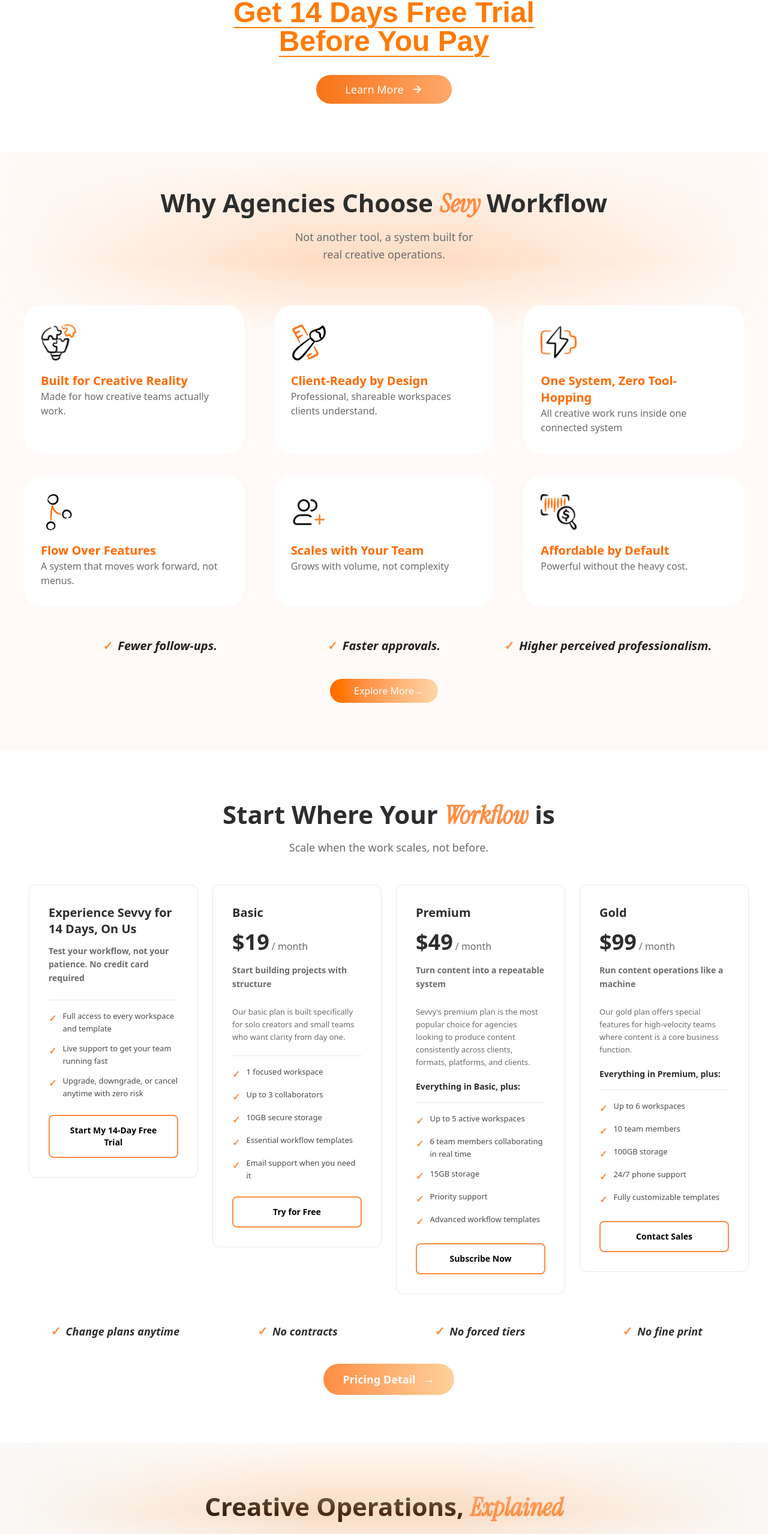
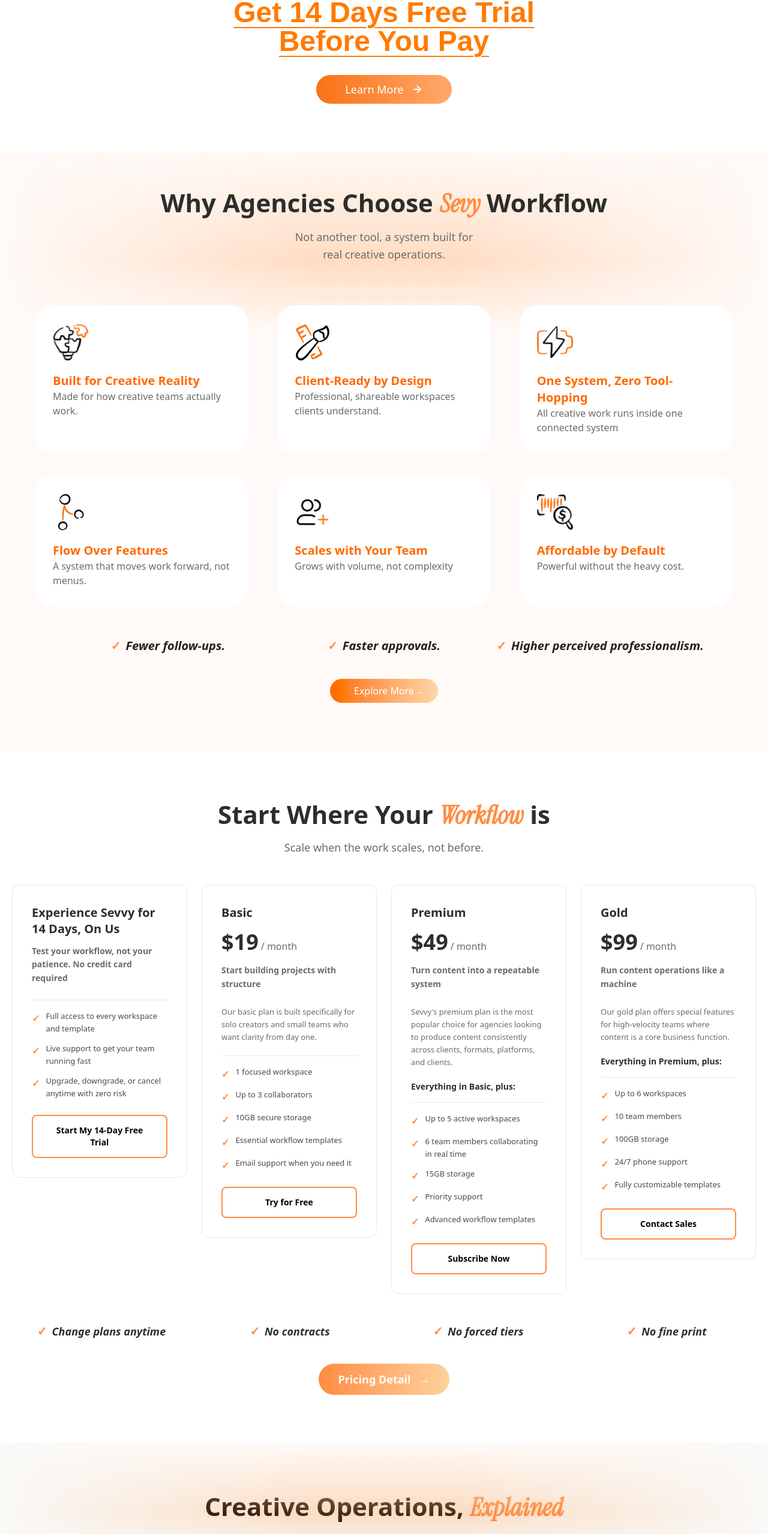
Before and after one commit to alihussnain1122/Sevvy, a React (Vite) app: page / in a window 1280 px wide. Shown: the part 5088-7646 px from the top of the page at 60% size. Built offline with nearby package versions, Linux system fonts and the light colour scheme; the HTML template or start-up script is replaced by a standard one; a web font is replaced by a local one.

Commit message:
QC of Home page 3-revision

```diff
--- a/src/components/Home/Choose.css
+++ b/src/components/Home/Choose.css
@@ -1,6 +1,6 @@
 .choose-section {
   background-color: #fffaf7;
-  padding: 60px 20px 80px;
+  padding: 60px 60px 80px 60px;
   display: flex;
   justify-content: center;
   align-items: center;
--- a/src/components/Home/Pricing.jsx
+++ b/src/components/Home/Pricing.jsx
@@ -78,7 +78,7 @@
   ];
 
   return (
-    <section className="py-12 md:py-20 px-6 pl-8 md:px-8 md:pl-12 flex justify-center items-center">
+    <section className="py-12 md:py-20 px-4 md:px-5 flex justify-center items-center">
       <div className="max-w-7xl w-full">
         {/* Header */}
         <div className="text-center mb-10 md:mb-12">
```
